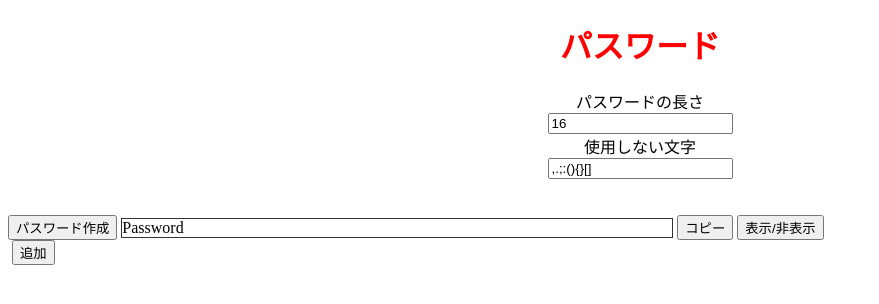
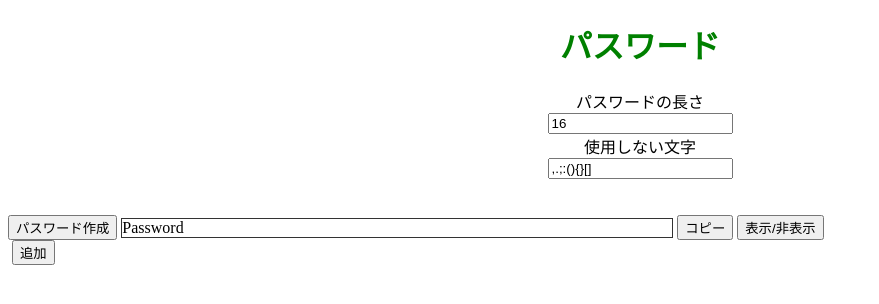
Before and after one commit to ShibuyaYuma/newpassword, a plain HTML site: page index.html in a window 1280 px wide. Shown: the whole page, without its empty margins (0-879 px from the left). Drawn offline with Linux system fonts and the light colour scheme.

Commit message:
red => green

```diff
--- a/password.css
+++ b/password.css
@@ -1,6 +1,6 @@
 h1{
     text-align: center;
-    color: red;
+    color: Green;
 }
 button,div{
     margin:auto;
```
